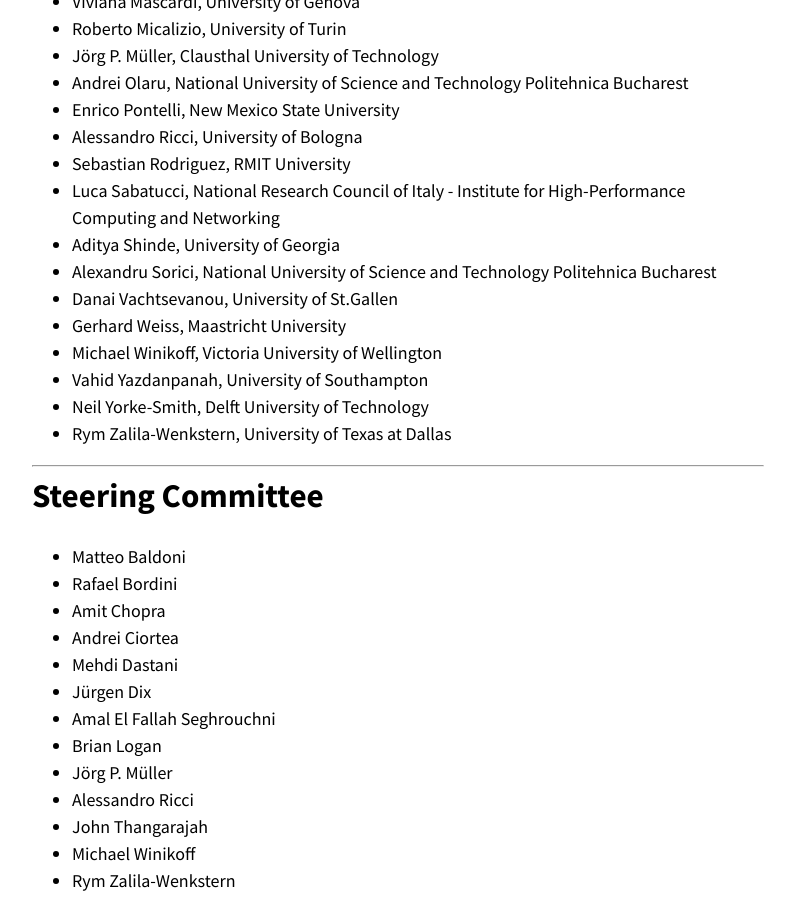
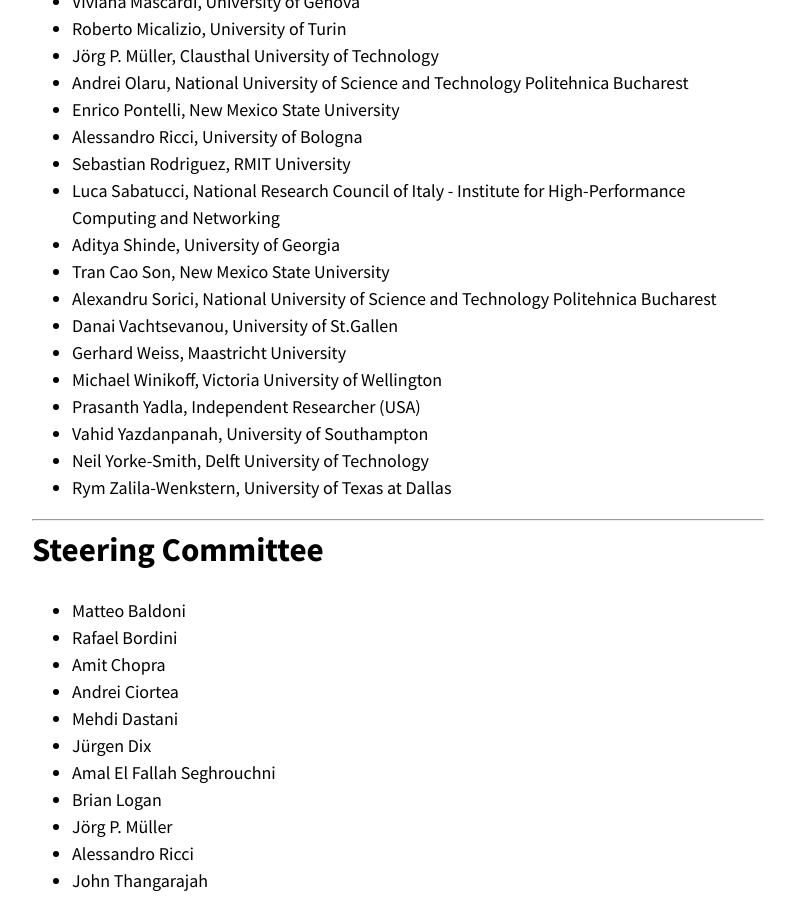
Before and after one commit to emas-workshop/2026, a Jekyll site: the page built from committees.md, in a window 1280 px wide and 900 px high, scrolled down 1028 px. Shown: the whole window, without its empty margins (242-1037 px from the left). Built offline with Jekyll 4.4.1, drawn with Linux system fonts in a browser that asks for light colours; nearby versions of some CDN libraries; our own code applies the rules of GitHub Pages for plain Markdown files.

Commit message:
Update committees.md

```diff
--- a/committees.md
+++ b/committees.md
@@ -43,10 +43,12 @@
 - Sebastian Rodriguez,	RMIT University
 - Luca Sabatucci,	National Research Council of Italy - Institute for High-Performance Computing and Networking
 - Aditya Shinde, University of Georgia
+- Tran Cao Son, New Mexico State University
 - Alexandru	Sorici, National University of Science and Technology Politehnica Bucharest
 - Danai	Vachtsevanou, University of St.Gallen
 - Gerhard Weiss,	Maastricht University
 - Michael Winikoff, Victoria University of Wellington
+- Prasanth Yadla, Independent Researcher (USA)
 - Vahid Yazdanpanah, University of Southampton
 - Neil Yorke-Smith, Delft University of Technology
 - Rym Zalila-Wenkstern, University of Texas at Dallas
```
